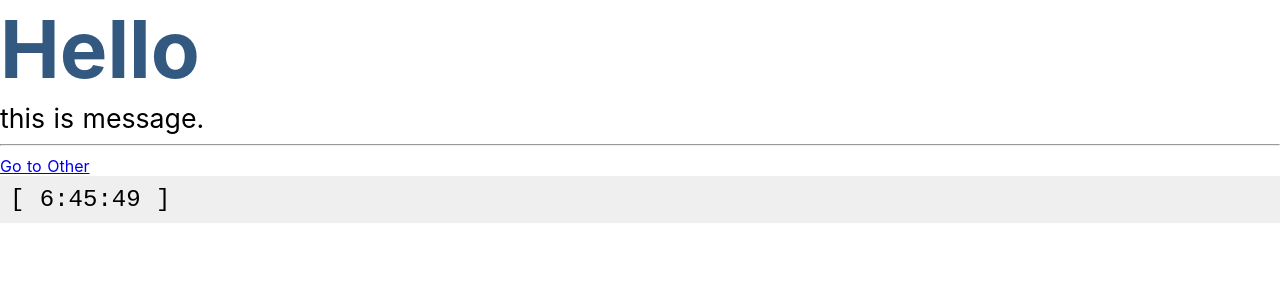
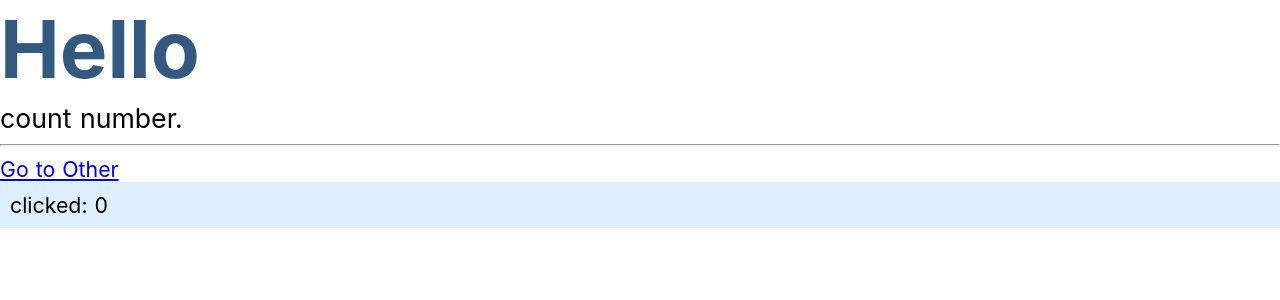
Before and after one commit to Kurimo1122/nuxt_app, a Nuxt app: page / in a window 1280 px wide. Shown: the top 300 px of the page. Built offline with nearby package versions, Linux system fonts and the light colour scheme.

Commit message:
Add vuex store

```diff
--- a/pages/index.vue
+++ b/pages/index.vue
@@ -1,10 +1,15 @@
 <template>
   <section class="container">
     <h1>{{ title }}</h1>
-    <p> {{ message }}</p>
+    <p> {{ $store.state.message }}</p>
     <hr>
     <router-link to="/other">Go to Other</router-link>
-    <pre>[ {{ now }} ]</pre>
+
+    <div class='link' v-on:click='doAction'>
+      <a>
+        clicked: {{ $store.state.counter }}
+      </a>
+    </div>
   </section>
 </template>
 
@@ -15,20 +20,14 @@ export default {
   data: function() {
     return {
       title: 'Hello',
-      message: 'this is message.',
-      now: 'wait...',
     };
   },
 
-  created: function() {
-    setInterval(() => {
-      let d = new Date();
-      this.now = d.getHours()
-        + ':' + d.getMinutes()
-        + ':' + d.getSeconds();
-    }, 1000);
+  methods: {
+    doAction: function() {
+      this.$store.state.counter++;
+    }
   },
-
 };
 
 </script>
@@ -58,4 +57,13 @@ hr {
   margin: 10px 0px;
 }
 
+a {
+  font-size: 16pt;
+}
+
+.link {
+  background-color: #def;
+  padding: 10px;
+}
+
 </style>
--- /dev/null
+++ b/store/index.js
@@ -0,0 +1,14 @@
+import Vuex from 'vuex';
+
+const createStore = () => {
+    return new Vuex.Store({
+        state: function() {
+            return {
+                message: 'count number.',
+                counter: 0,
+            };
+        },
+    });
+}
+
+export default createStore;
```
